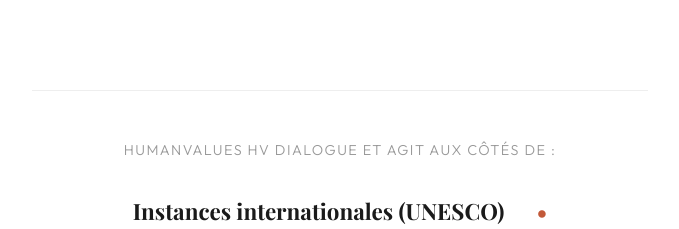
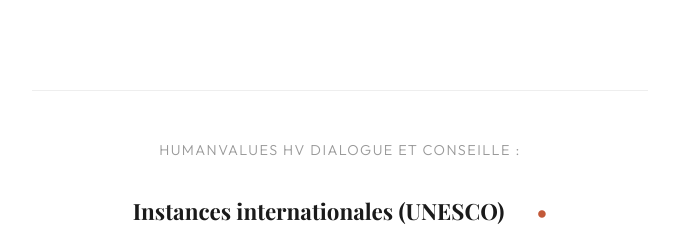
Before and after one commit to gdesygn/humanvalues, a React (Vite) app: page /institution in a window 1280 px wide. Shown: the part 6560-6789 px from the top of the page, without its empty margins (300-979 px from the left). Built offline with nearby package versions, Linux system fonts and the light colour scheme; a web font is replaced by a local one.

Commit message:
style: correction wording banniere institution

```diff
--- a/src/pages/Institution.jsx
+++ b/src/pages/Institution.jsx
@@ -118,7 +118,7 @@ const Institution = () => {
 
       {/* Bande thématique */}
       <section style={{ marginBottom: '5rem', padding: '3rem 0', borderTop: '1px solid #eee', borderBottom: '1px solid #eee', textAlign: 'center' }}>
-        <p style={{ fontSize: '0.9rem', color: '#999', textTransform: 'uppercase', letterSpacing: '0.1em', marginBottom: '2rem' }}>HumanValues HV dialogue et agit aux côtés de :</p>
+        <p style={{ fontSize: '0.9rem', color: '#999', textTransform: 'uppercase', letterSpacing: '0.1em', marginBottom: '2rem' }}>HumanValues HV dialogue et conseille :</p>
         <div style={{ display: 'flex', justifyContent: 'center', flexWrap: 'wrap', gap: '2rem', alignItems: 'center', fontFamily: 'Playfair Display', fontSize: '1.4rem', fontWeight: 'bold', color: 'var(--hv-black)' }}>
           <span style={{ transition: 'color 0.3s', cursor: 'default' }}>Instances internationales (UNESCO)</span>
           <span style={{ color: 'var(--hv-accent)' }}>•</span>
```
